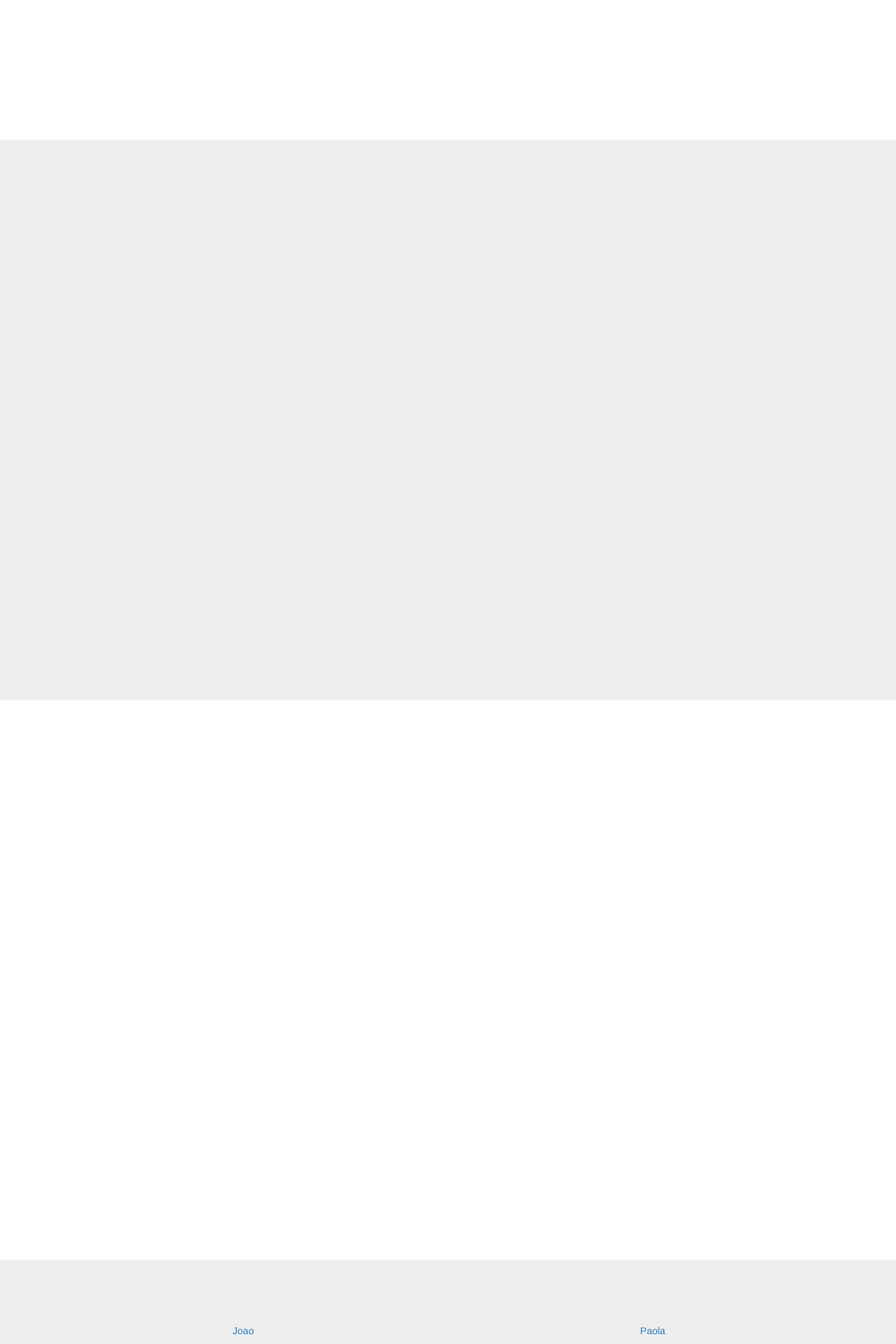
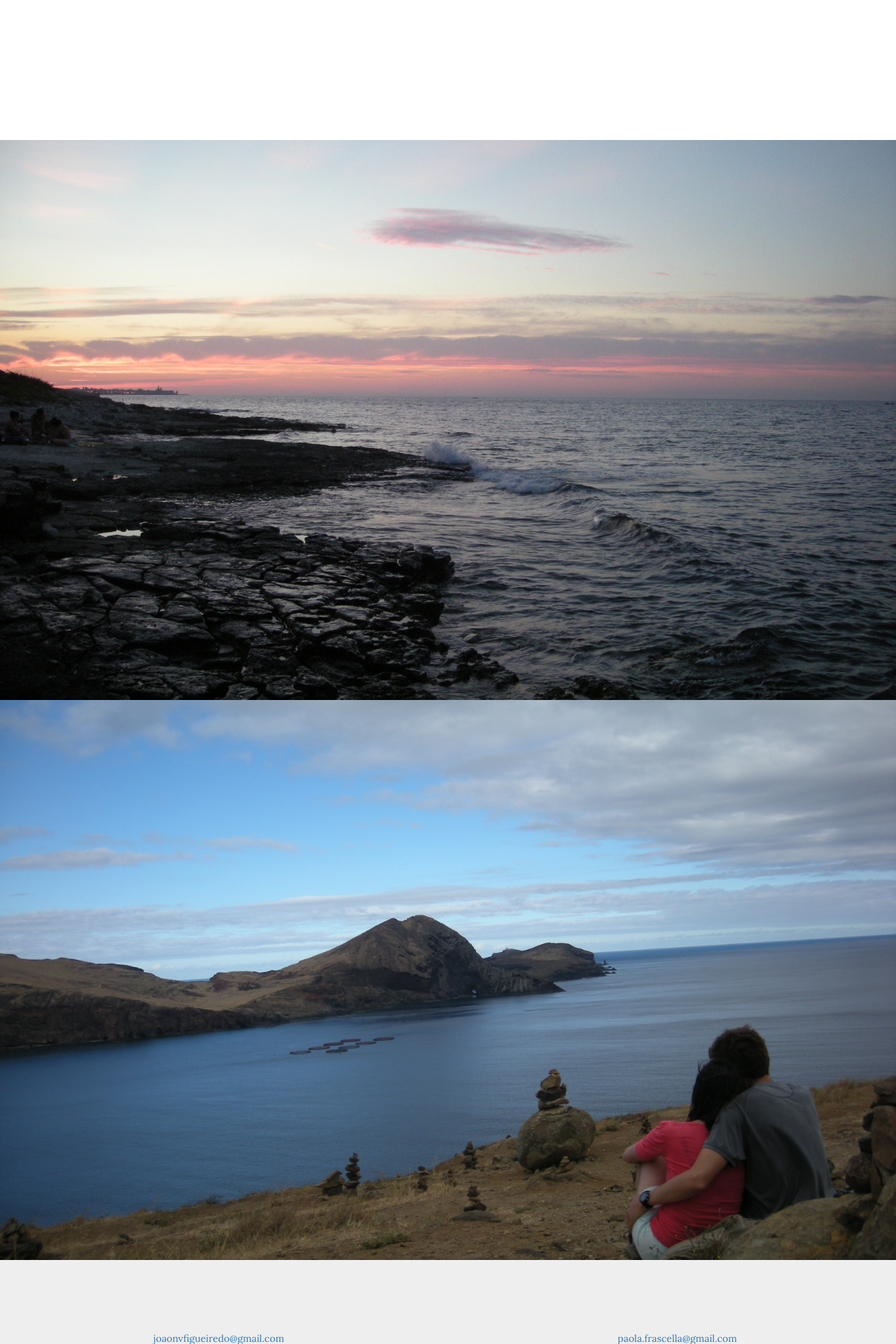
Before and after one commit to j1fig/wedding, a Django app: page / in a window 1280 px wide. Shown: the part 2200-4120 px from the top of the page at 70% size. Run offline with Django 3.2, Linux system fonts and the light colour scheme; parts of the project's set-up code (start-up, migrations or seed data) failed here and were passed over; some libraries are stand-ins or nearby versions.

Commit message:
added some more background images. added map. stylized confirmation forms to play better w background image.

```diff
--- a/home/static/home/css/home.css
+++ b/home/static/home/css/home.css
@@ -7,6 +7,7 @@
 body {
     width: 100%;
     height: 100%;
+    font-family: Lora,"Helvetica Neue",Helvetica,Arial,sans-serif;
 }
 
 html {
@@ -28,7 +29,7 @@
 }
 
 .btn-default {
-    color: black;
+    color: #777;
     background-color: white;
     border-color: white;
     border-radius: 0;
@@ -38,8 +39,8 @@
 .btn-default:hover,
 .btn-default:focus {
     color: white;
-    background-color: black;
-    border-color: black;
+    background-color: #777;
+    border-color: #777;
     border-radius: 0;
 }
 
@@ -82,7 +83,7 @@
 }
 
 .confirm-photo {
-    background:  url("/static/home/img/confirm.jpg") center center no-repeat;
+    background:  url("/static/home/img/confirmations.png") center center no-repeat;
     background-size: cover;
     color: white;
     height: 100%;
@@ -94,21 +95,48 @@
 }
 
 #add_another_guest {
-    margin-top: 30px;
+    margin-top: 3vh;
 }
 
 .form-container {
-    padding-top: 30px;
+    padding: 3vh;
+}
+
+.form-container form {
+    padding-top: 2vh;
+    padding-bottom: 2vh;
+    color: #777;
+    background: rgba(231, 231, 231, 0.8);
 }
 
 .form-container input {
-    color: black;
+    color: #777;
+}
+
+.visit-photo {
+    background:  url("/static/home/img/visit.jpg") center center no-repeat;
+    background-size: cover;
+    color: white;
+    height: 100%;
+}
+
+.gifts-photo {
+    background:  url("/static/home/img/gifts.jpg") center center no-repeat;
+    background-size: cover;
+    color: white;
+    height: 100%;
 }
 
 .mail a {
     text-decoration: none;
 }
 
-.contact-title {
-    padding-bottom: 50px;
+#contact #map {
+    width: 100%;
+    height: 50vh;
+    margin-top: 10vh;
 }
+
+#contact .container-fluid {
+    padding: 0;
+}
--- /dev/null
+++ b/home/static/home/js/map.js
@@ -0,0 +1,155 @@
+// Google Maps Scripts
+// When the window has finished loading create our google map below
+google.maps.event.addDomListener(window, 'load', init);
+
+function init() {
+    // Basic options for a simple Google Map
+    // For more options see: https://developers.google.com/maps/documentation/javascript/reference#MapOptions
+    var mapOptions = {
+        // How zoomed in you want the map to start at (always required)
+        zoom: 15,
+
+        // The latitude and longitude to center the map (always required)
+        center: new google.maps.LatLng(41.106322, 16.689747),
+
+        // Disables the default Google Maps UI components
+        disableDefaultUI: true,
+        scrollwheel: false,
+        draggable: false,
+
+        // How you would like to style the map.
+        // This is where you would paste any style found on Snazzy Maps.
+        styles: [{
+            "featureType": "water",
+            "elementType": "geometry",
+            "stylers": [{
+                "color": "#000000"
+            }, {
+                "lightness": 17
+            }]
+        }, {
+            "featureType": "landscape",
+            "elementType": "geometry",
+            "stylers": [{
+                "color": "#000000"
+            }, {
+                "lightness": 20
+            }]
+        }, {
+            "featureType": "road.highway",
+            "elementType": "geometry.fill",
+            "stylers": [{
+                "color": "#000000"
+            }, {
+                "lightness": 17
+            }]
+        }, {
+            "featureType": "road.highway",
+            "elementType": "geometry.stroke",
+            "stylers": [{
+                "color": "#000000"
+            }, {
+                "lightness": 29
+            }, {
+                "weight": 0.2
+            }]
+        }, {
+            "featureType": "road.arterial",
+            "elementType": "geometry",
+            "stylers": [{
+                "color": "#000000"
+            }, {
+                "lightness": 18
+            }]
+        }, {
+            "featureType": "road.local",
+            "elementType": "geometry",
+            "stylers": [{
+                "color": "#000000"
+            }, {
+                "lightness": 16
+            }]
+        }, {
+            "featureType": "poi",
+            "elementType": "geometry",
+            "stylers": [{
+                "color": "#000000"
+            }, {
+                "lightness": 21
+            }]
+        }, {
+            "elementType": "labels.text.stroke",
+            "stylers": [{
+                "visibility": "on"
+            }, {
+                "color": "#000000"
+            }, {
+                "lightness": 16
+            }]
+        }, {
+            "elementType": "labels.text.fill",
+            "stylers": [{
+                "saturation": 36
+            }, {
+                "color": "#000000"
+            }, {
+                "lightness": 40
+            }]
+        }, {
+            "elementType": "labels.icon",
+            "stylers": [{
+                "visibility": "off"
+            }]
+        }, {
+            "featureType": "transit",
+            "elementType": "geometry",
+            "stylers": [{
+                "color": "#000000"
+            }, {
+                "lightness": 19
+            }]
+        }, {
+            "featureType": "administrative",
+            "elementType": "geometry.fill",
+            "stylers": [{
+                "color": "#000000"
+            }, {
+                "lightness": 20
+            }]
+        }, {
+            "featureType": "administrative",
+            "elementType": "geometry.stroke",
+            "stylers": [{
+                "color": "#000000"
+            }, {
+                "lightness": 17
+            }, {
+                "weight": 1.2
+            }]
+        }]
+    };
+
+    // Get the HTML DOM element that will contain your map
+    // We are using a div with id="map" seen below in the <body>
+    var mapElement = document.getElementById('map');
+
+    // Create the Google Map using out element and options defined above
+    var map = new google.maps.Map(mapElement, mapOptions);
+
+    // Custom Map Marker Icon - Customize the map-marker.png file to customize your icon
+    var image = 'static/core/img/map-marker.png';
+    var eventLatLng = new google.maps.LatLng(41.106322, 16.689747);
+    var eventMarker = new google.maps.Marker({
+        position: eventLatLng,
+        map: map,
+        icon: image,
+        title: "Cattedrale di Bitonto"
+    });
+    var eventLatLng = new google.maps.LatLng(41.105880, 16.694788);
+    var eventMarker = new google.maps.Marker({
+        position: eventLatLng,
+        map: map,
+        icon: image,
+        title: "Via Luigi Galvani, 3"
+    });
+}
--- a/home/templates/home/base.html
+++ b/home/templates/home/base.html
@@ -14,6 +14,7 @@
 
   <title>Joao e Paola</title>
 
+  <link href="http://fonts.googleapis.com/css?family=Lora:400,700,400italic,700italic" rel="stylesheet" type="text/css">
   <!-- Bootstrap Core CSS -->
   <link href="{% static "home/css/bootstrap.min.css" %}" rel="stylesheet">
 
--- a/home/templates/home/home.html
+++ b/home/templates/home/home.html
@@ -23,7 +23,7 @@
   </section>
 
   <section id="confirmations" class="even-section">
-    <div class="container-fluid">
+    <div class="container-fluid confirm-photo">
       <div class="row">
         <div class="col-xs-12 confirmations-container">
           <div class="col-xs-4">
@@ -42,14 +42,14 @@
   </section>
 
   <section id="visit" class="even-section">
-    <div class="container">
+    <div class="container-fluid visit-photo">
       <div class="row">
       </div>
     </div>
   </section>
 
   <section id="gifts" class="odd-section">
-    <div class="container">
+    <div class="container-fluid gifts-photo">
       <div class="row">
       </div>
     </div>
@@ -57,15 +57,19 @@
 
   <!-- Contact Section -->
   <section id="contact" class="even-section">
-    <div class="container">
+    <div class="container-fluid">
       <div class="row">
         <div class="col-xs-6 mail">
-          <a href="mailto:joaonvfigueiredo@gmail.com">Joao</a>
+          <a href="mailto:joaonvfigueiredo@gmail.com">joaonvfigueiredo@gmail.com</a>
         </div>
         <div class="col-xs-6 mail">
-          <a href="mailto:paola.frascella@gmail.com">Paola</a>
+          <a href="mailto:paola.frascella@gmail.com">paola.frascella@gmail.com</a>
         </div>
       </div>
+
+    <!-- Map Section -->
+    <div id="map"></div>
+
     </div>
   </section>
 {% endblock sections %}
@@ -73,6 +77,9 @@
 
 {% block extra_js %}
   <script src="{% static "home/js/jquery.easing.min.js" %}"></script>
+  <!-- Google Maps API Key - Use your own API key to enable the map feature. More information on the Google Maps API can be found at https://developers.google.com/maps/ -->
+  <script type="text/javascript" src="https://maps.googleapis.com/maps/api/js?key=AIzaSyCRngKslUGJTlibkQ3FkfTxj3Xss1UlZDA&sensor=false"></script>
   <script src="{% static "home/js/home.js" %}"></script>
+  <script src="{% static "home/js/map.js" %}"></script>
   <script src="{% static "home/js/confirm.js" %}"></script>
 {% endblock extra_js %}
```
Also changed, not shown: core/static/core/img/map-marker.png (added), home/static/home/img/gifts.jpg, home/static/home/img/gifts_accept.jpg (added), home/static/home/img/visit.jpg (added), 1 other file.
